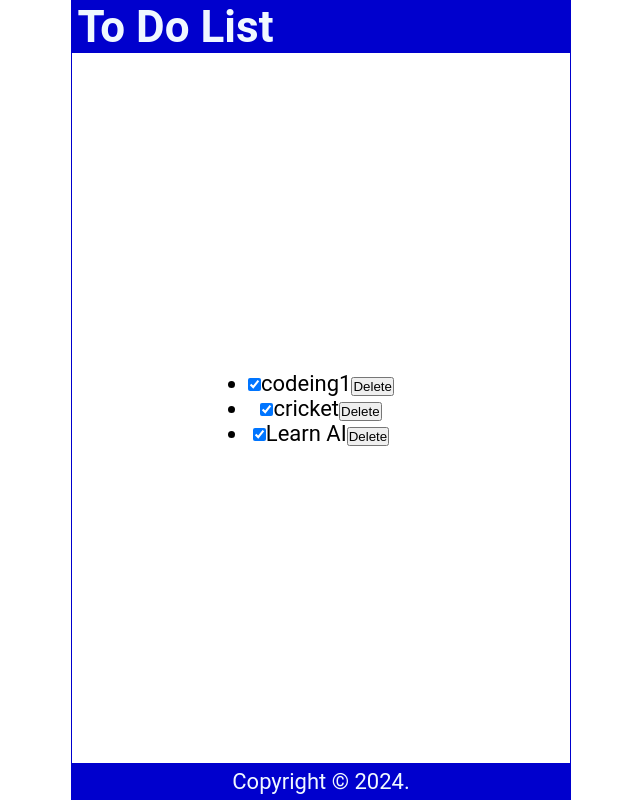
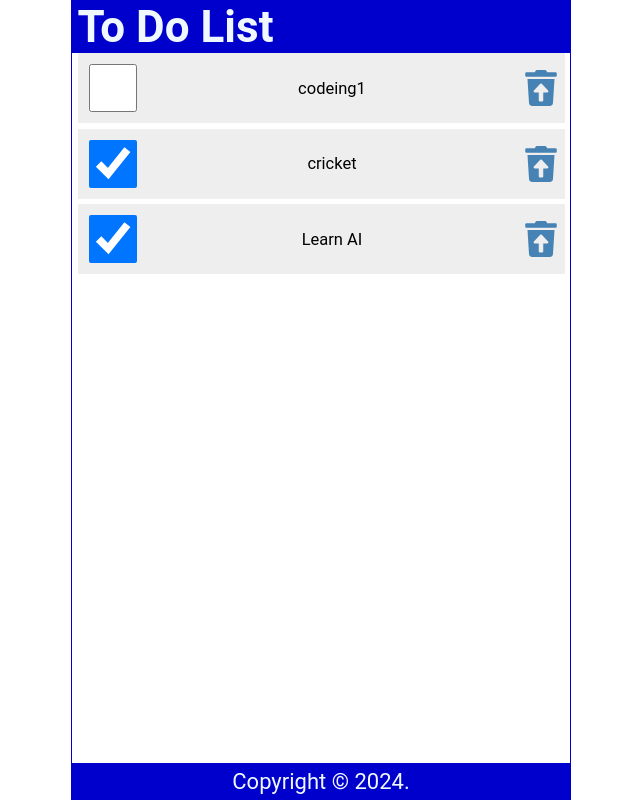
Before and after one commit to Thiruvts/react-project, a React (Create React App) app: page / in a window 1280 px wide. Shown: the whole page, without its empty margins (319-959 px from the left). Built offline with nearby package versions, Linux system fonts and the light colour scheme.

Commit message:
Hooks List and keys concept

```diff
--- a/package.json
+++ b/package.json
@@ -8,6 +8,7 @@
     "@testing-library/user-event": "^13.5.0",
     "react": "^18.2.0",
     "react-dom": "^18.2.0",
+    "react-icons": "^5.2.1",
     "react-scripts": "5.0.1",
     "web-vitals": "^2.1.4"
   },
--- a/src/Content.js
+++ b/src/Content.js
@@ -1,5 +1,7 @@
 import React from 'react';
 import { useState } from 'react';
+import { FaTrashRestore } from "react-icons/fa";
+
 
 const Content = () => {
   /*const [name, setName] = useState("Earn");
@@ -33,7 +35,7 @@ const Content = () => {
       const [items, setItems] = useState(
         [
         {id:1,
-        checked: true,
+        checked: false,
         item: "codeing1"
         },
         {id:2,
@@ -47,6 +49,11 @@ const Content = () => {
 
         ])
 
+        const handlecheck = (id) =>{
+          const listitem = items.map((item) => item.id===id?{...item, checked:!item.checked} : item)
+          setItems(listitem)
+        }
+
   return (
     <main>
         {/* <p onDoubleClick={()=> handleClick2('thiru')}>Lets {handlename()} Money</p>
@@ -59,10 +66,11 @@ const Content = () => {
         <button onClick={incrementFunction()}>+</button>*/}
         <ul>
 {items.map((item)=>(
-<li>
-<input type="checkbox" checked={item.checked} />
+<li className='item' key={item.id}>
+<input type="checkbox" onChange={() => handlecheck(item.id)} checked={item.checked} />
 <label>{item.item}</label>
-<button>Delete</button>
+<FaTrashRestore
+role = "button" tabIndex="0" />
 </li>
 ))}
 
--- a/src/index.css
+++ b/src/index.css
@@ -44,7 +44,7 @@ main {
   display: flex;
   flex-direction: column;
   flex-grow: 1;
-  justify-content: center;
+  justify-content: flex-start;
   align-items: center;
   overflow-y: auto;
 }
@@ -57,3 +57,129 @@ footer {
   display: grid;
   place-content: center;
 }
+
+ul {
+  width: 100%;
+  list-style: none;
+  padding: 0 0.25rem 0.25rem;
+}
+
+ul li::before {
+  content: "\200B";
+}
+
+.item {
+  display: flex;
+  justify-content: flex-start;
+  align-items: center;
+  padding: 0.5rem 0 0.5rem 0.5rem;
+  margin: 0.25rem 0;
+  background-color: #eee;
+}
+
+.item:first-child {
+  margin: 0;
+}
+
+.item input[type="checkbox"] {
+  text-align: center;
+  width: 2.5rem;
+  width: 48px;
+  min-width: 48px;
+  height: 2.5rem;
+  height: 48px;
+  min-height: 48px;
+  cursor: pointer;
+  margin-right: 0.5rem;
+}
+
+.item input[type="checkbox"]:focus + label {
+  text-decoration: underline;
+}
+
+.item > label {
+  font-size: 0.75rem;
+  flex-grow: 1;
+}
+
+.item svg {
+  width: 48px;
+  min-width: 48px;
+  height: 36px;
+  font-size: 1rem;
+  color: steelblue;
+  cursor: pointer;
+}
+
+.item svg:focus,
+.item svg:hover {
+  color: red;
+  outline: none;
+}
+
+.addForm {
+  width: 100%;
+  display: flex;
+  justify-content: flex-start;
+  margin: 0.5rem 0 0;
+  padding: 0 0.5rem 0.25rem;
+  border-bottom: 1px solid #eee;
+}
+
+.addForm label {
+  position: absolute;
+  left: -99999px;
+}
+
+.addForm input[type='text'] {
+  flex-grow: 1;
+  max-width: calc(100% - 50px);
+  min-height: 48px;
+  font-size: 1rem;
+  padding: 0.25rem;
+  border-radius: 0.25rem;
+  margin-right: 0.25rem;
+  outline: none;
+}
+
+button {
+  height: 48px;
+  min-width: 48px;
+  border-radius: 0.25rem;
+  padding: 0.5rem;
+  font-size: 1rem;
+  background-color: aliceblue;
+  color: mediumblue;
+  cursor: pointer;
+}
+
+button:focus,
+button:hover {
+  color: white;
+  background-color: limegreen;
+  outline: none;
+}
+
+.searchForm {
+  width: 100%;
+  display: flex;
+  justify-content: flex-start;
+  margin: 0.25rem 0 0;
+  padding: 0 0.5rem 0.25rem;
+  border-bottom: 1px solid #eee;
+}
+
+.searchForm label {
+  position: absolute;
+  left: -99999px;
+}
+
+.searchForm input[type='text'] {
+  flex-grow: 1;
+  max-width: 100%;
+  min-height: 48px;
+  font-size: 1rem;
+  padding: 0.25rem;
+  border-radius: 0.25rem;
+  outline: none;
+}
```
Also changed, not shown: 1 other file (tests, documents, lock files or other folders).
